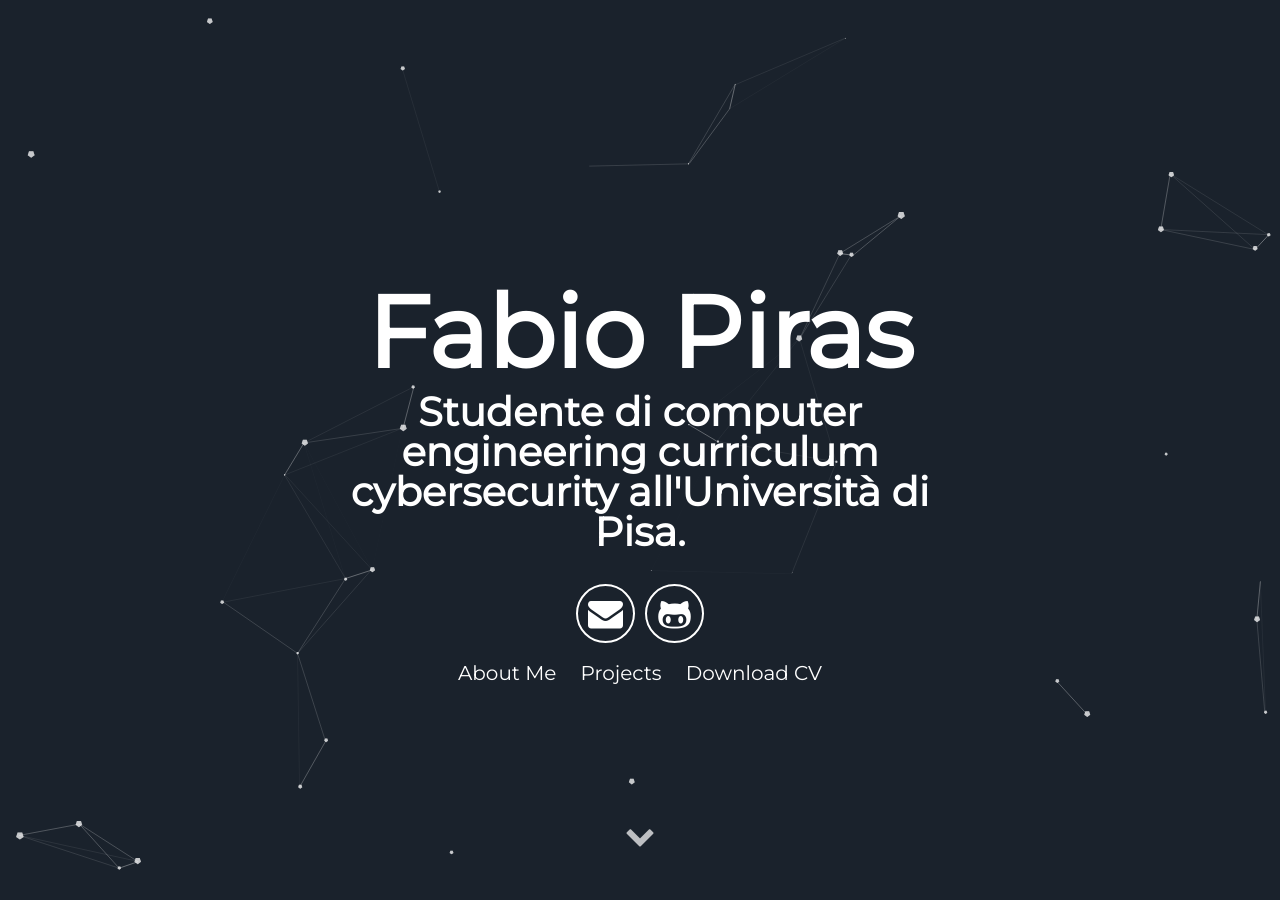
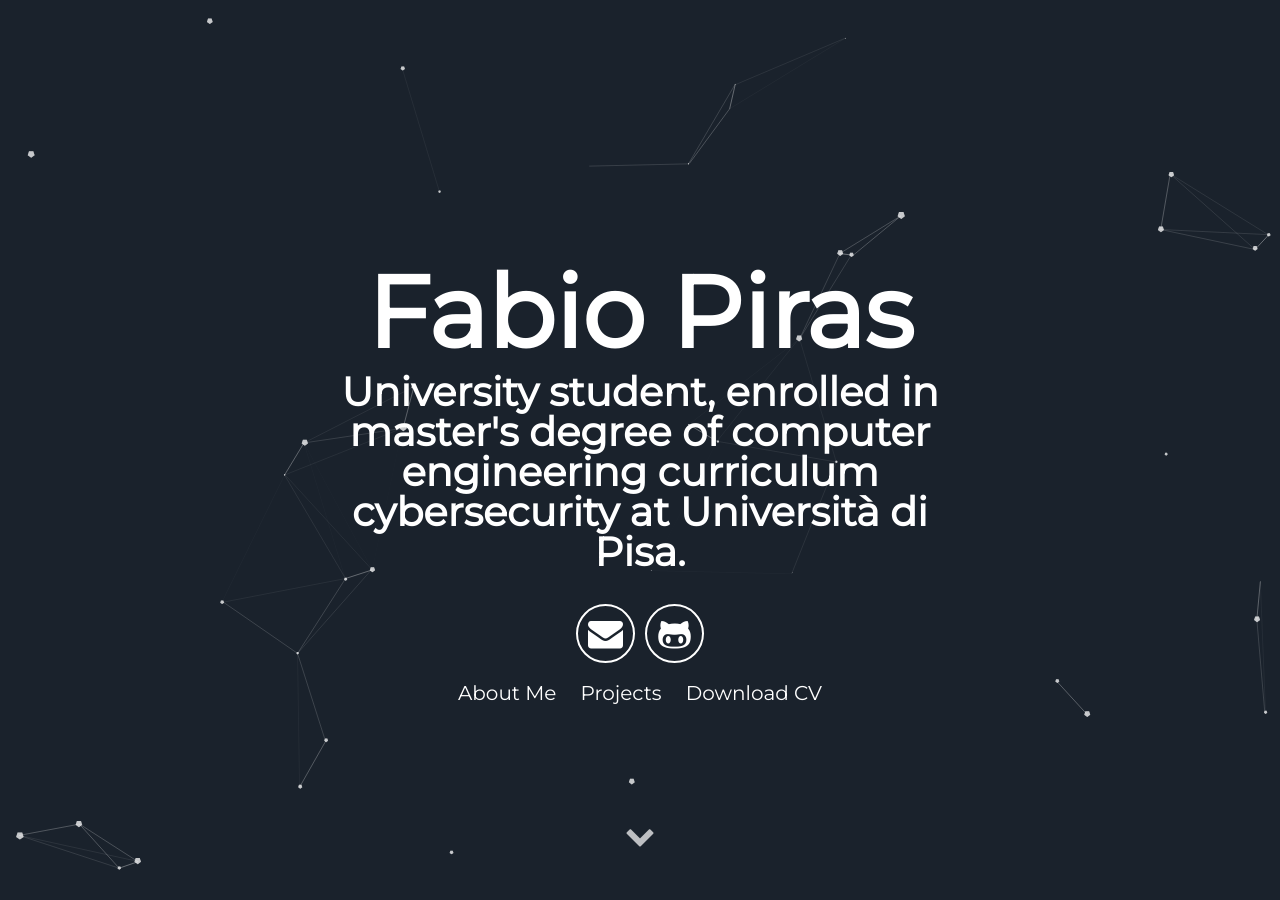
Before and after one commit to Albran99/Albran99.github.io, a Jekyll site: the page built from index.html, in a window 1280 px wide and 900 px high. Built offline with Jekyll 4.4.1, drawn with Linux system fonts in a browser that asks for light colours.

Commit message:
modify language of description

```diff
--- a/_includes/header.html
+++ b/_includes/header.html
@@ -2,7 +2,7 @@
   <div class="header">
       <h1>
         <span class="site-title">Fabio Piras</span>
-        <span class="site-description">Studente di computer engineering curriculum cybersecurity all'Università di Pisa.</span>
+        <span class="site-description">University student, enrolled in master's degree of computer engineering curriculum cybersecurity at Università di Pisa.</span>
       </h1>
       <div class="header-icons">
         <a aria-label="Send email" href="mailto:albran.piras99@gmail.com"><i class="icon fa fa-envelope"></i></a>
```
